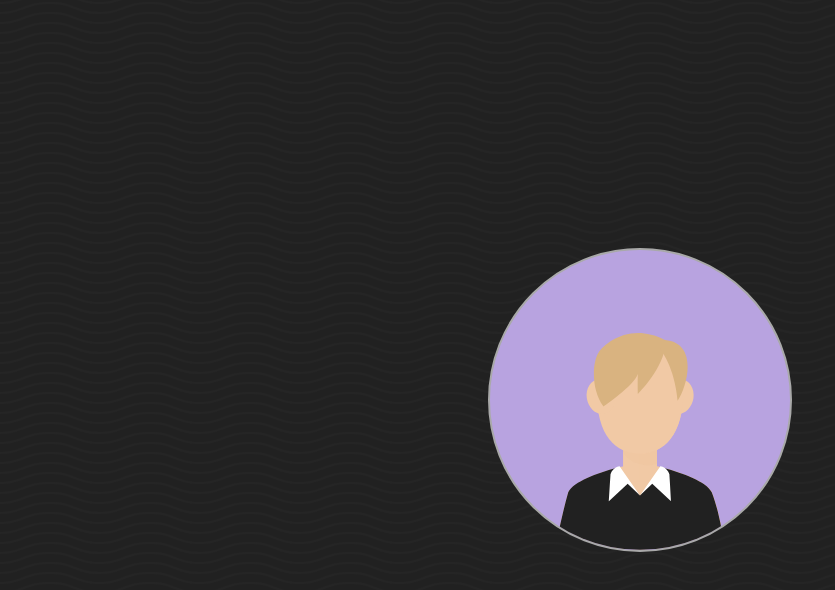
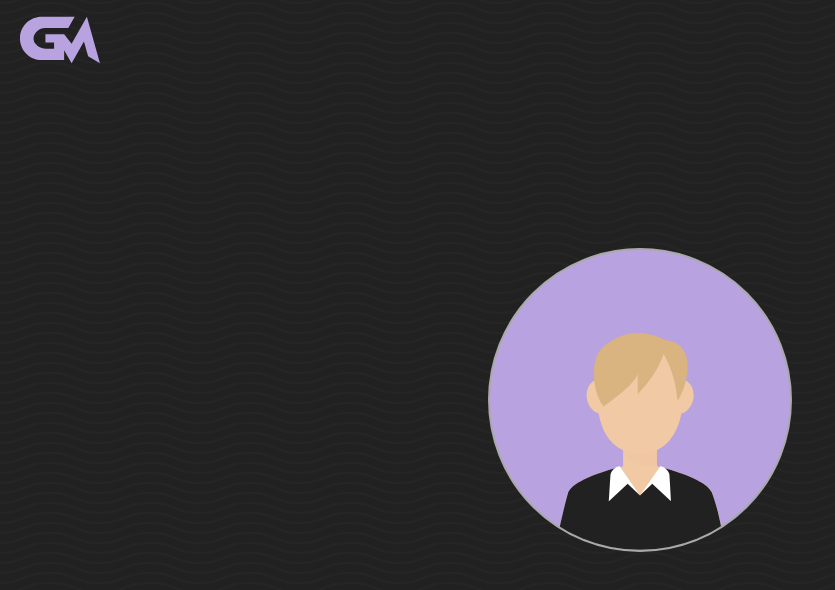
Before and after one commit to georgem00re/georgemoore, a React (Vite) app in the folder react-app/: page / in a window 1280 px wide. Shown: the top 590 px of the page, without its empty margins (0-835 px from the left). Built offline with nearby package versions, Linux system fonts and the light colour scheme.

Commit message:
add logo and navigation bar component

```diff
--- /dev/null
+++ b/react-app/src/components/Logo/Logo.module.css
@@ -0,0 +1,14 @@
+
+.logo {
+	height: 100%;
+	width: 100%;
+}
+
+.container {
+	background-color: transparent;
+	height: 80px;
+	width: 80px;
+	overflow: hidden;
+	border-style: none;
+	margin-left: 20px;
+}
--- /dev/null
+++ b/react-app/src/components/Logo/Logo.tsx
@@ -0,0 +1,11 @@
+
+import LogoSVG from "../../assets/logo.svg";
+import styles from "./Logo.module.css";
+
+export default function Logo() {
+	return (
+		<div className={styles.container}>
+			<img src={LogoSVG} className={styles.logo}/>
+		</div>
+	)
+}
--- a/react-app/src/components/NavigationBar/NavigationBar.module.css
+++ b/react-app/src/components/NavigationBar/NavigationBar.module.css
@@ -0,0 +1,10 @@
+
+.navbar {
+	position: absolute;
+	width: 100%;
+	top: 0px;
+	right: 0px;
+	left: 0px;
+	height: 80px;
+	background-color: transparent;
+}
--- a/react-app/src/components/NavigationBar/NavigationBar.tsx
+++ b/react-app/src/components/NavigationBar/NavigationBar.tsx
@@ -0,0 +1,11 @@
+
+import styles from "./NavigationBar.module.css";
+import Logo from "../Logo/Logo";
+
+export default function NavigationBar() {
+	return (
+		<nav className={styles.navbar}>
+			<Logo/>
+		</nav>
+	)
+}
--- a/react-app/src/pages/LandingPage/LandingPage.tsx
+++ b/react-app/src/pages/LandingPage/LandingPage.tsx
@@ -1,10 +1,12 @@
 import styles from "./LandingPage.module.css";
 import Canvas from "../../components/Canvas/Canvas";
 import Sprite from "../../components/Sprite/Sprite";
+import NavigationBar from "../../components/NavigationBar/NavigationBar";
 
 export default function LandingPage() {
 	return (
 		<Canvas>
+			<NavigationBar/>
 			<Sprite/>
 		</Canvas>
 	)
```
Also changed, not shown: react-app/src/assets/logo.svg (added).
